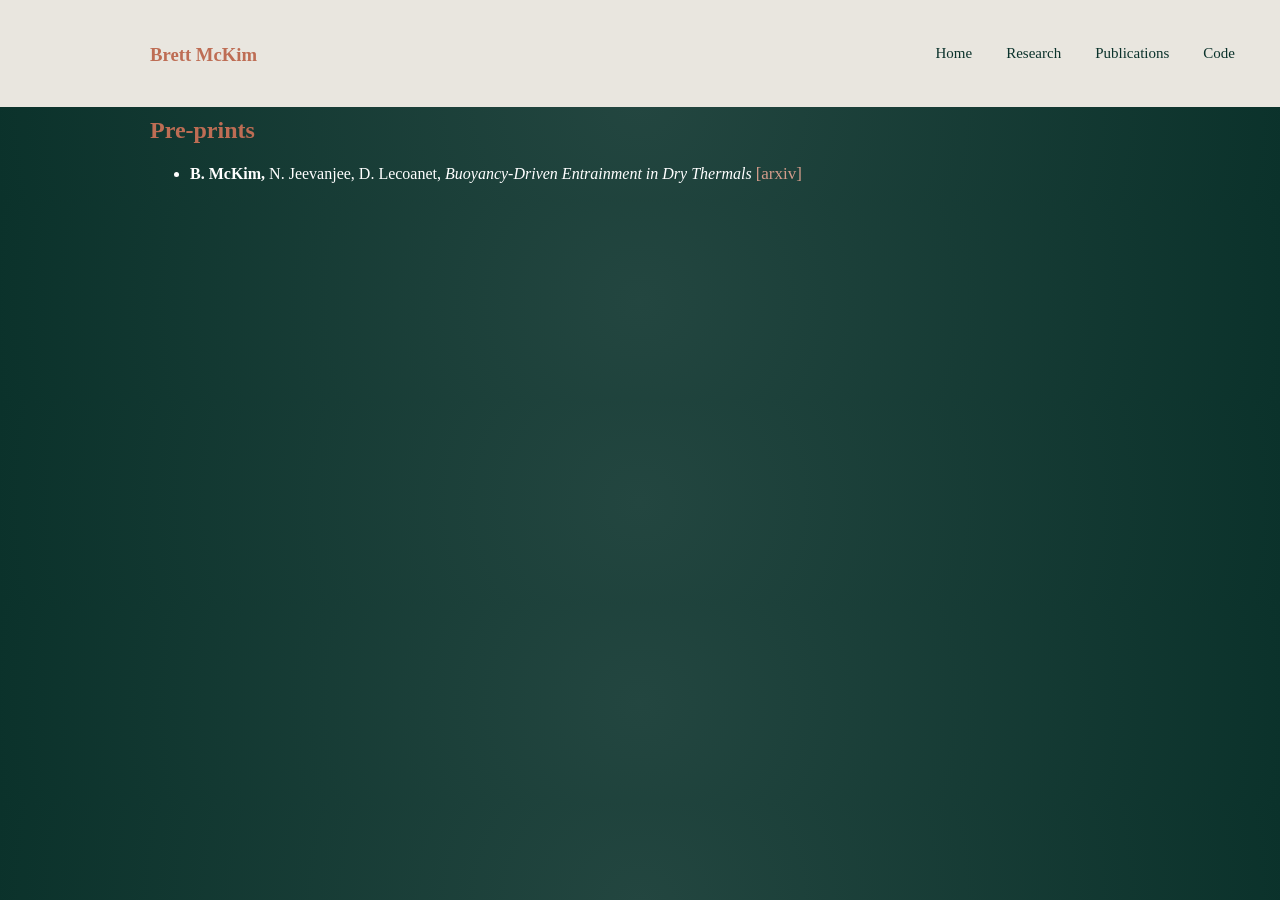
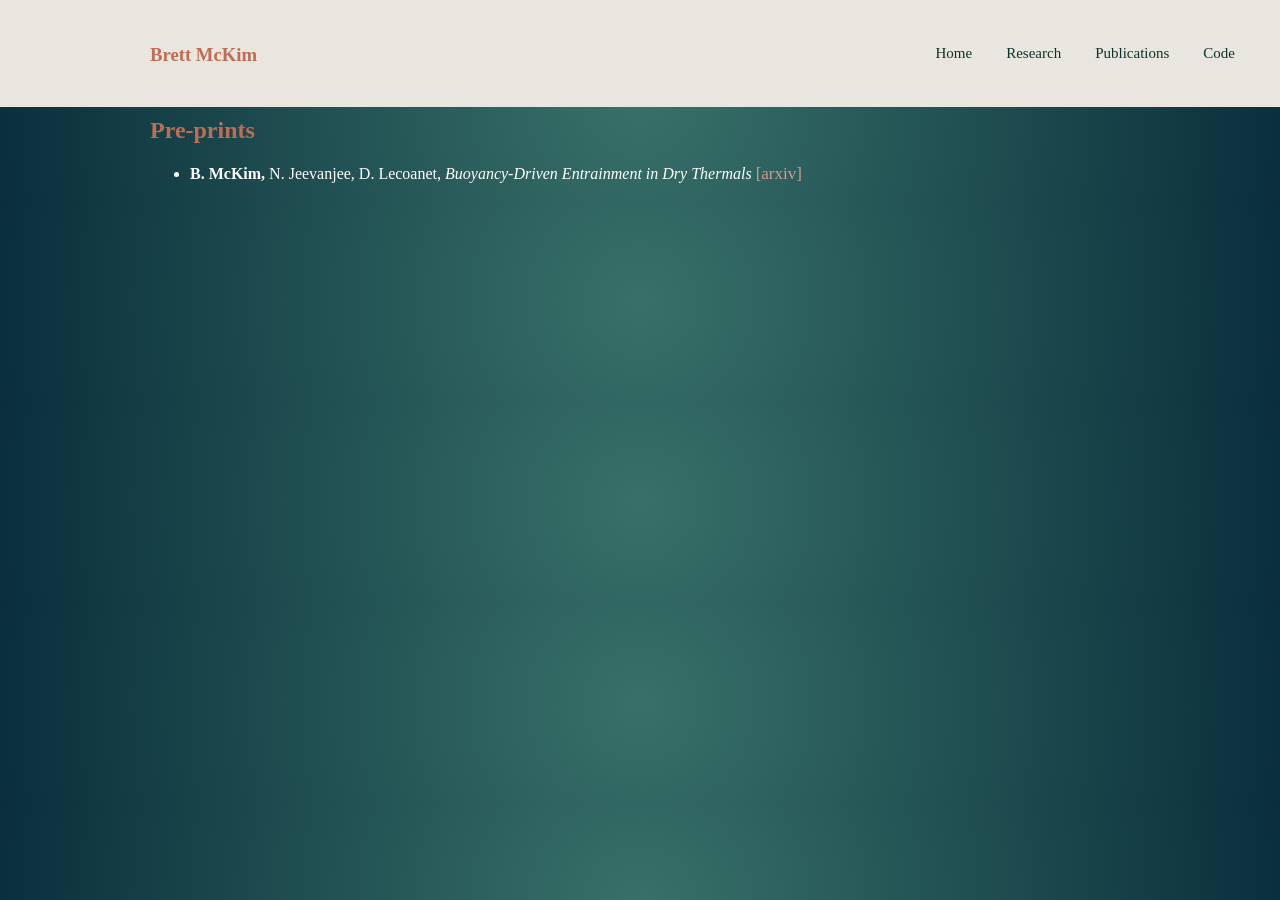
Before and after one commit to mckimb/mckimb.github.io, a Jekyll site: the page built from papers/index.html, in a window 1280 px wide. Built offline with Jekyll 4.4.1, drawn with Linux system fonts in a browser that asks for light colours.

Commit message:
Update main.css

```diff
--- a/css/main.css
+++ b/css/main.css
@@ -4,7 +4,7 @@ body {
     \\ font-family: "Lato", sans-serif;
     font-family: "Bitstream Charter";
     background-color: #0b322b;
-    background-image:radial-gradient(circle,#234640,#0b322b);
+    background-image:radial-gradient(circle,#387169,#0a2f3b);
     \\ background-image: "exoplanet.jpg";
     \\ background-color: #3f51b5;
 }
```
